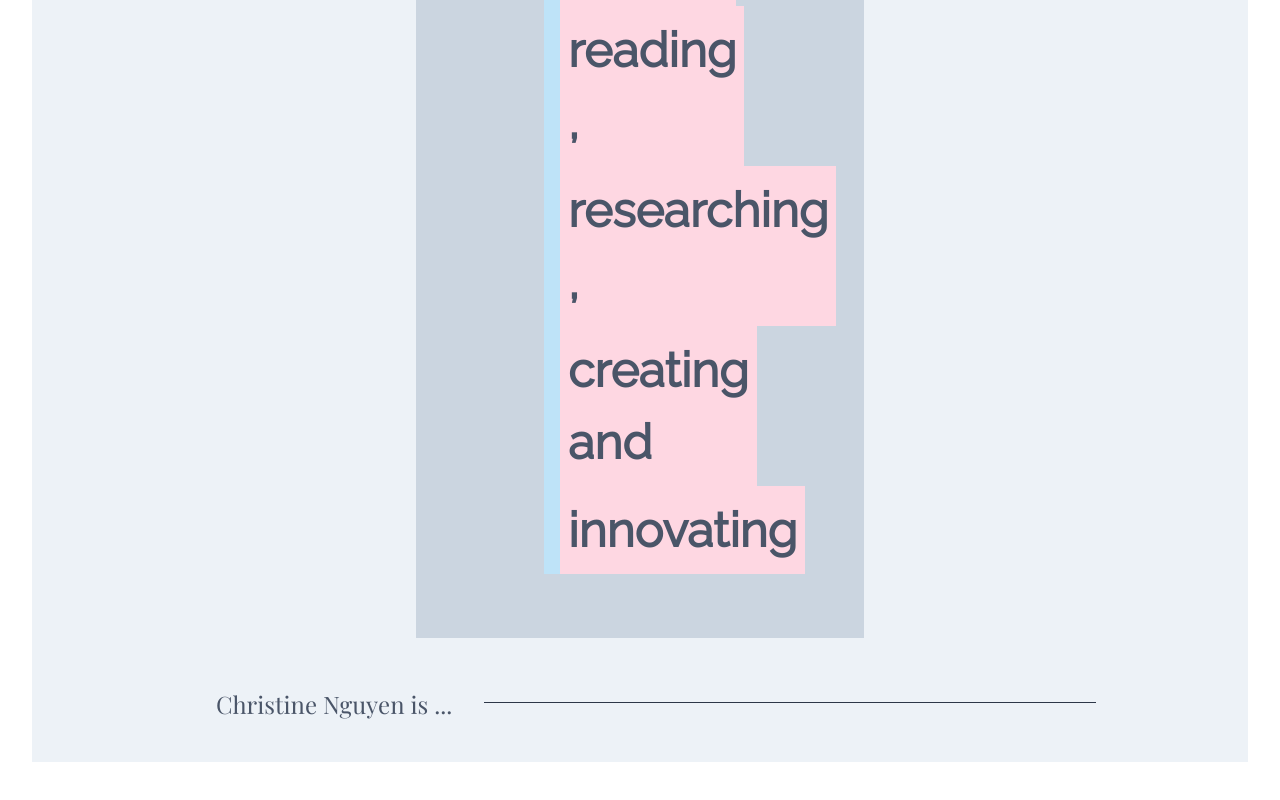
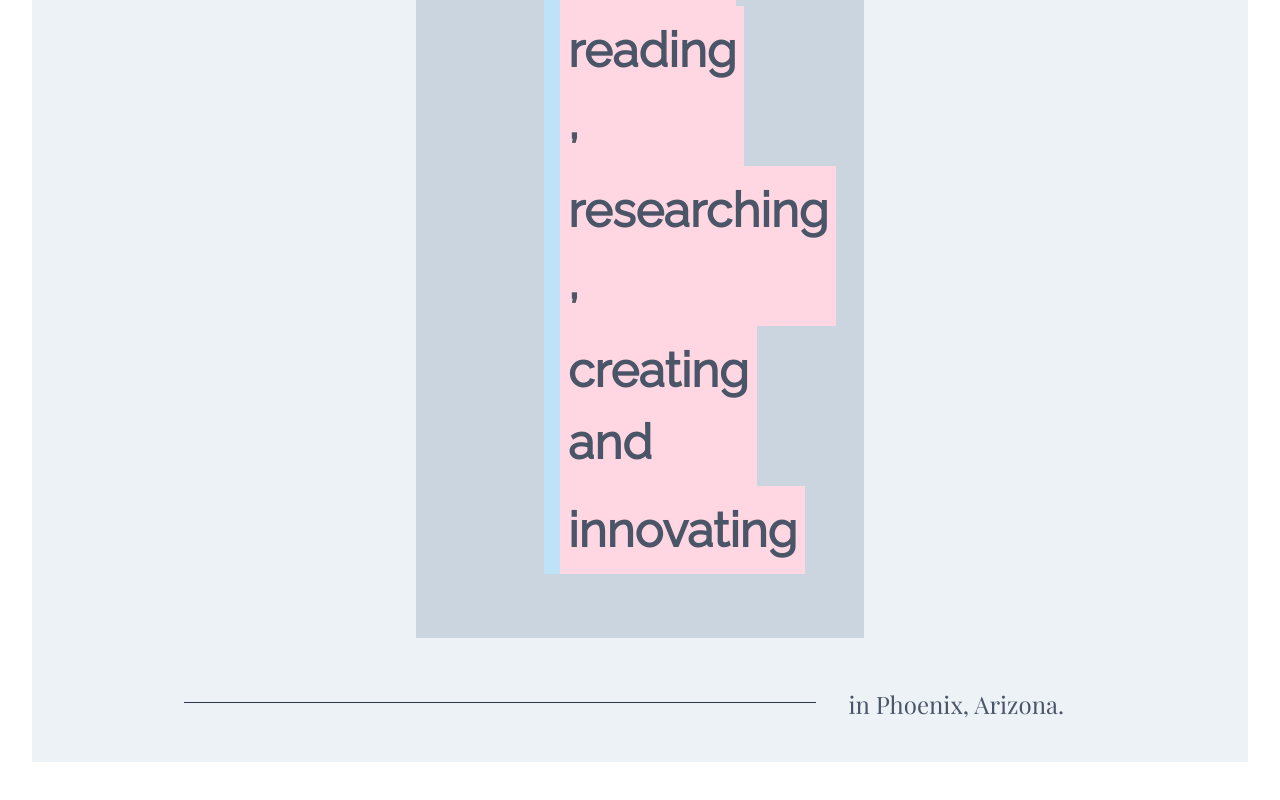
Before and after one commit to chrstngyn/chrstngyn.github.io, a Vue app: page / in a window 1280 px wide. Shown: the part 910-1710 px from the top of the page. Built offline with nearby package versions, Linux system fonts and the light colour scheme; a web font is replaced by a local one.

Commit message:
feat: dynamically generate header based on payload
create method to reverse order of Header elements depending on payload
conditionally bind classes: flex-row and flex-row-reverse

```diff
--- a/src/components/home/Header.vue
+++ b/src/components/home/Header.vue
@@ -1,5 +1,5 @@
 <template>
-  <div class="flex flex-row">
+  <div class="flex" :class="configureFlexRow(payload)">
     <div class="flex-none px-4 py-2 m-4">
       <h1 class="font-serif">{{ payload }}</h1>
     </div>
@@ -13,6 +13,14 @@ import { Component, Vue, Prop } from "vue-property-decorator";
 @Component
 export default class Header extends Vue {
   @Prop() private payload!: string;
+
+  configureFlexRow(content: string): string {
+    content = this.payload;
+    const header = "Christine Nguyen is ...";
+
+    if (content == header) return "flex-row";
+    else return "flex-row-reverse";
+  }
 }
 </script>
 
--- a/src/views/Home.vue
+++ b/src/views/Home.vue
@@ -7,7 +7,7 @@
       <Actions payload="Actions component" />
     </div>
     <div class="text-gray-700 px-4 py-2 m-2">
-      <Header payload="Christine Nguyen is ..." />
+      <Header payload="in Phoenix, Arizona." />
     </div>
   </div>
 </template>
```
